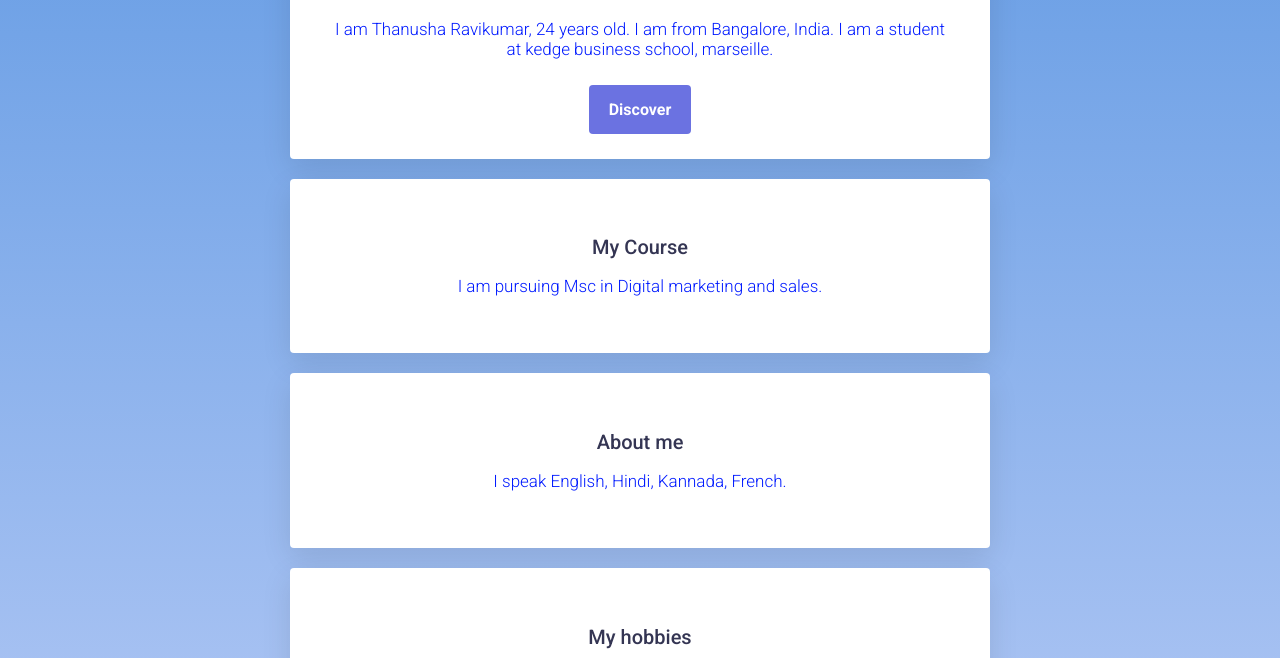
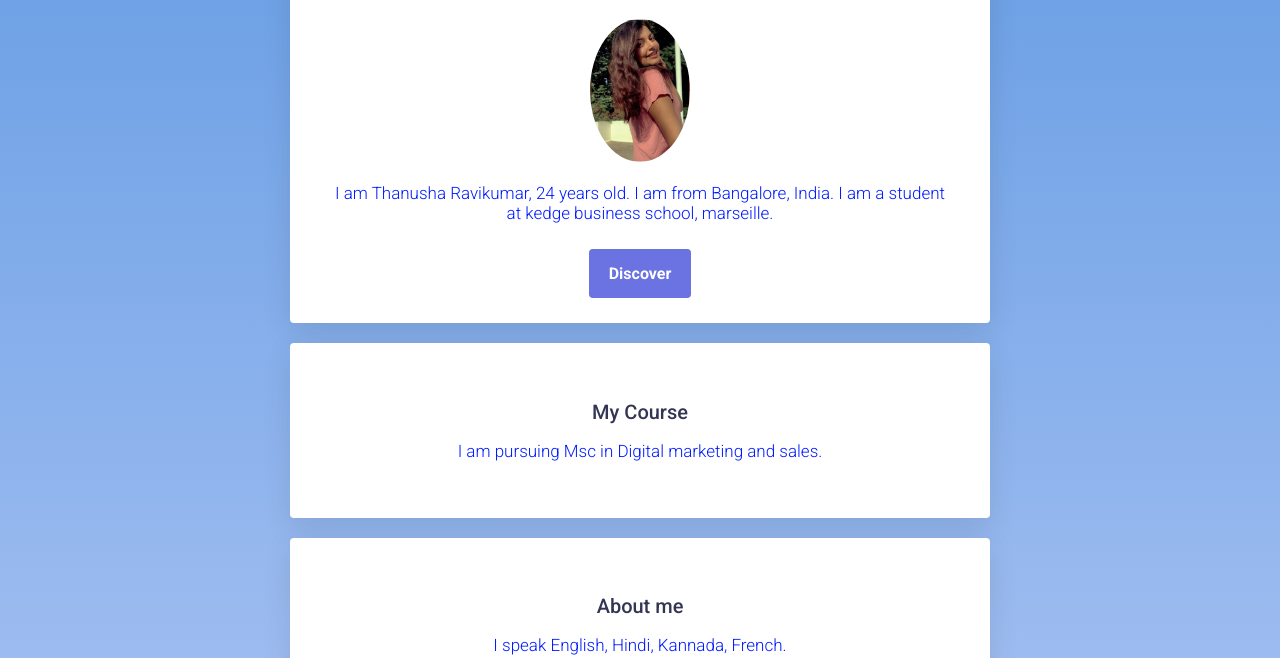
Before and after one commit to thanusha2410/My-Profile, a plain HTML site: page index.html in a window 1280 px wide. Shown: the part 142-800 px from the top of the page. Drawn offline with Linux system fonts and the light colour scheme.

Commit message:
Update index.html

```diff
--- a/index.html
+++ b/index.html
@@ -12,7 +12,7 @@
     <div class="container">
       <div class="card-white" id="introduction">
         <h1>Hello, I'm Thanusha</h1>
-<!--         <img src="images/profile.png" class="img-circle" width="100px" alt="Boris Paillard"> -->
+        <img src="images/Profile.jpeg" class="img-circle" width="100px" alt="Thanusha Ravikumar">
         <p>
           I am Thanusha Ravikumar, 24 years old. I am from Bangalore, India. I am a student at kedge business school, marseille.
         </p>
```
